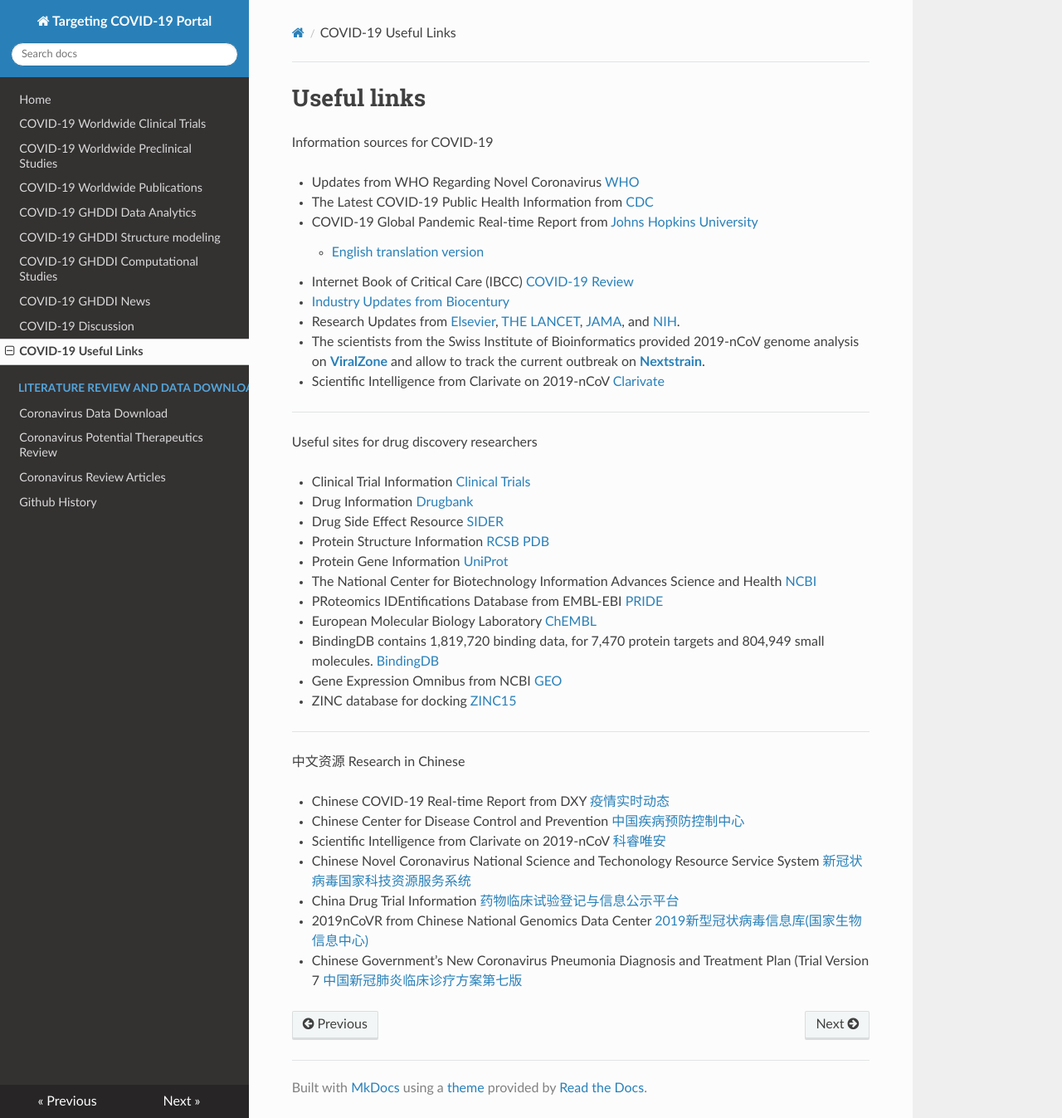
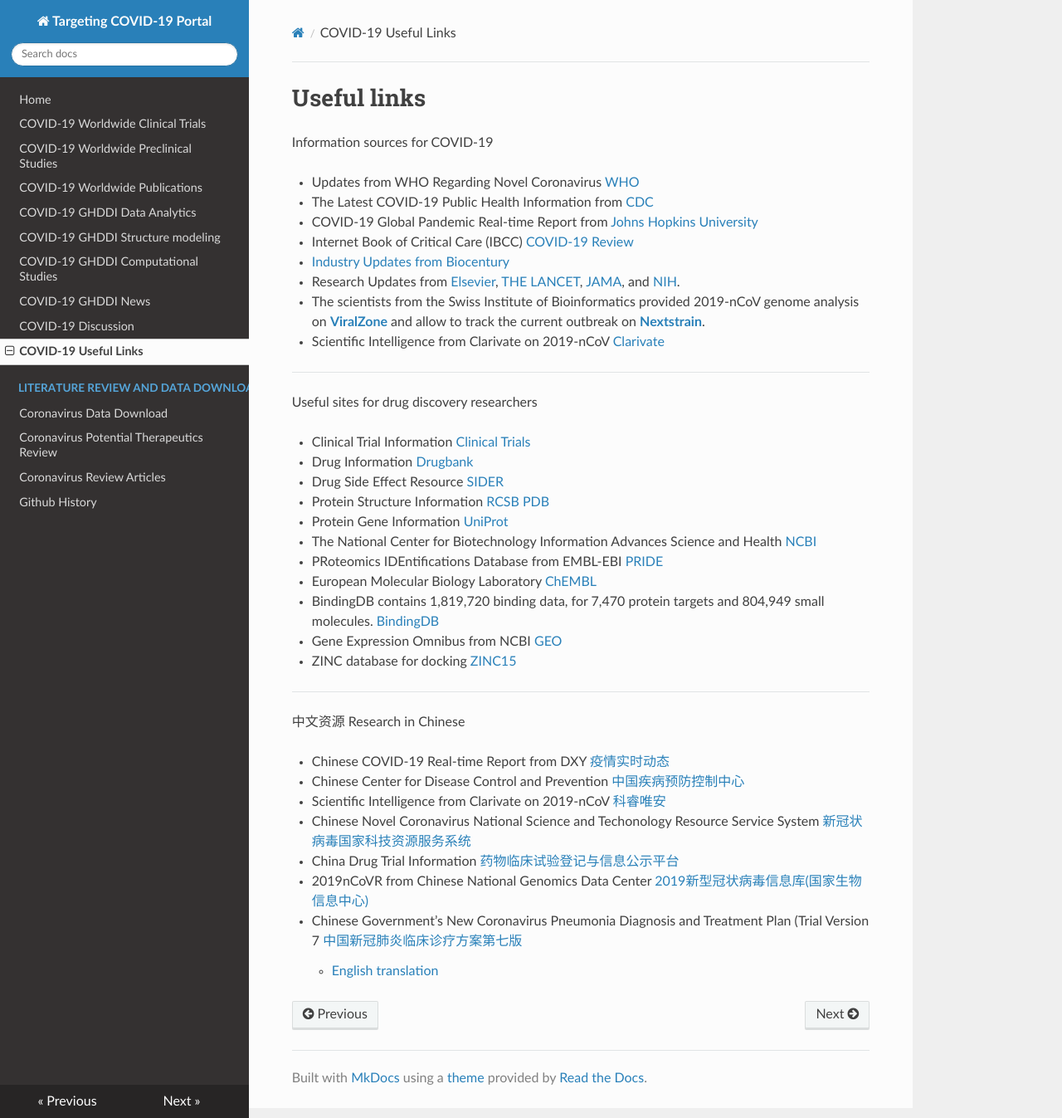
Before and after one commit to GHDDI-AILab/Targeting2019-nCoV, an MkDocs documentation site: the page built from docs/useful_links.md, in a window 1280 px wide and 1347 px high. Shown: the whole window at 83% size. Built offline with MkDocs 1.6.1, drawn with Linux system fonts in a browser that asks for light colours; nearby versions of some CDN libraries; some of the changed lines change nothing that is shown.

Commit message:
Update useful_links.md

```diff
--- a/docs/useful_links.md
+++ b/docs/useful_links.md
@@ -7,7 +7,6 @@
  * The Latest COVID-19 Public Health Information from [CDC](https://www.coronavirus.gov)
 
  * COVID-19 Global Pandemic Real-time Report from [Johns Hopkins University](https://gisanddata.maps.arcgis.com/apps/opsdashboard/index.html#/bda7594740fd40299423467b48e9ecf6)
-    * [English translation version](https://www.chinalawtranslate.com/en/coronavirus-treatment-plan-7/)
 
  * Internet Book of Critical Care (IBCC) [COVID-19 Review](https://emcrit.org/ibcc/COVID19/)
 
@@ -65,3 +64,4 @@
  * 2019nCoVR from Chinese National Genomics Data Center [2019新型冠状病毒信息库(国家生物信息中心)](https://bigd.big.ac.cn/ncov)
 
  * Chinese Government’s New Coronavirus Pneumonia Diagnosis and Treatment Plan (Trial Version 7 [中国新冠肺炎临床诊疗方案第七版](https://ghddiai.oss-cn-zhangjiakou.aliyuncs.com/file/Chinese_COVID19_diagnosis_and_treatment_plan_v7.pdf)
+    * [English translation](https://www.chinalawtranslate.com/en/coronavirus-treatment-plan-7/)
```
